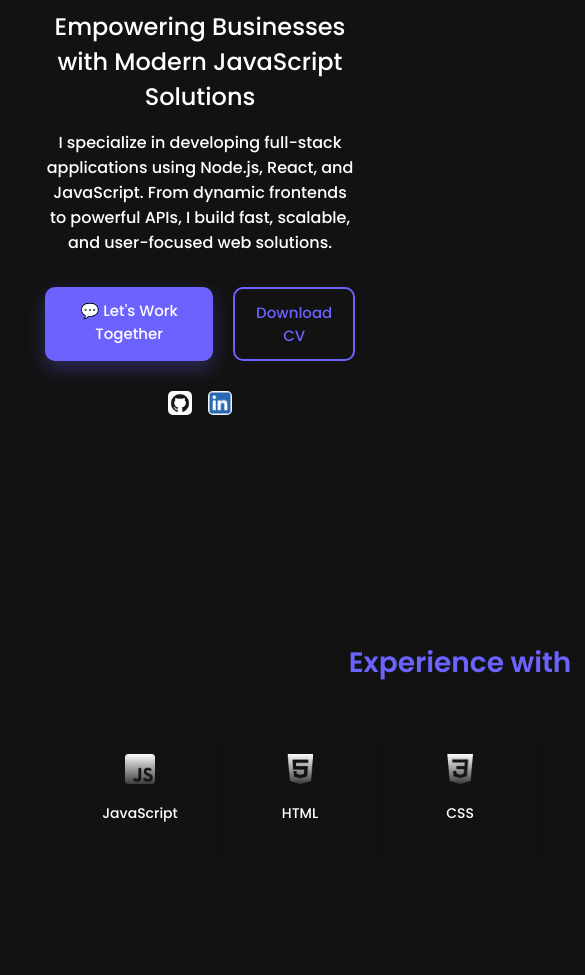
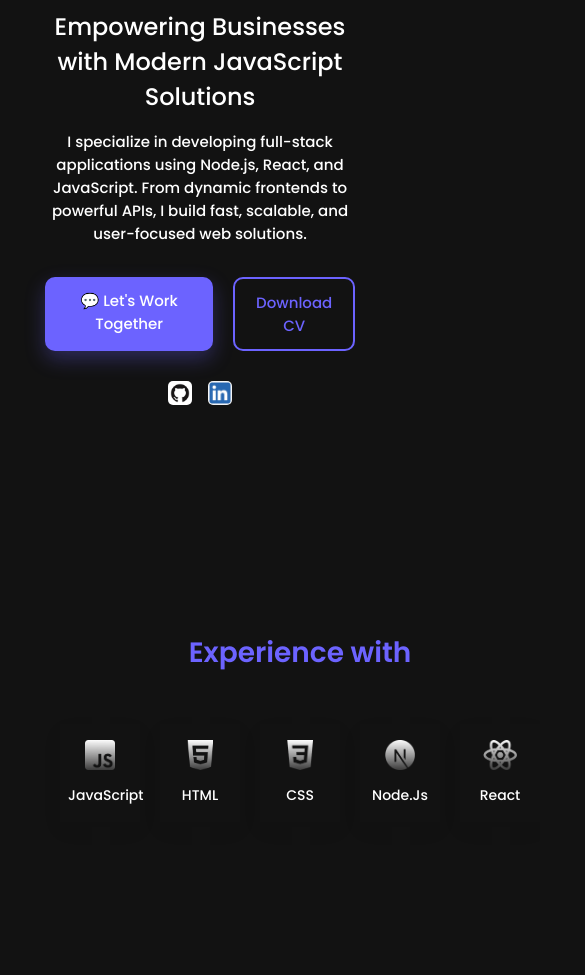
Before and after one commit to Sailaxmankukunoori/sailaxman_portfolio, a plain HTML site: page index.html in a window 390 px wide. Shown: the part 760-1735 px from the top of the page, 585 px wide, since content can reach past the window. Drawn offline with Linux system fonts and the light colour scheme.

Commit message:
responsive changes

```diff
--- a/Style/style.css
+++ b/Style/style.css
@@ -166,7 +166,7 @@ a {
 }
 
 .hero-text p {
-  font-size: 16px;
+  font-size: 15px;
   color: #fff;
   margin-bottom: 32px;
   max-width: 700px;
@@ -289,7 +289,7 @@ a {
 
 .skills {
   /* background-color: #121212; */
-  padding: 100px 60px;
+  padding: 80px 40px;
 }
 
 .section-title {
@@ -303,16 +303,16 @@ a {
 
 .skills-grid {
   display: flex;
-  flex-wrap: nowrap; /* No wrapping */
-  justify-content: center;
-  gap: 40px;
+  flex-wrap: nowrap; /* Allows multiple rows */
+  justify-content: center; /* Center the items */
+  text-align: center;
+  gap: 30px;
   padding-bottom: 10px;
 }
 
 .skill-card {
   /* background-color: #121212; */
-  /* padding: 25px 20px;
-  border-radius: 20px; */
+  /* padding: 25px 20px; */
   text-align: center;
   width: 200px;
   box-shadow: 0 8px 20px rgba(0, 0, 0, 0.05);
@@ -326,7 +326,7 @@ a {
 
 .skill-card img {
   height: 40px;
-  margin-bottom: 12px;
+  margin-bottom: 8px;
 }
 
 .skill-card h3 {
@@ -335,12 +335,10 @@ a {
   font-weight: 500;
 }
 
-/* SKILLS SECTION RESPONSIVE CODE */
-
-/* Responsive Skills Section */
-@media (max-width: 992px) {
+/* RESPONSIVE */
+@media (max-width: 768px) {
   .skills {
-    padding: 60px 30px;
+    padding: 60px 20px;
   }
 
   .section-title {
@@ -348,13 +346,13 @@ a {
   }
 
   .skills-grid {
+    grid-template-columns: repeat(auto-fit, minmax(80px, 1fr));
     gap: 20px;
-    padding-bottom: 20px;
   }
 
   .skill-card {
-    width: 140px;
-    padding: 20px;
+    width: 80px;
+    padding: 16px 8px;
   }
 
   .skill-card img {
@@ -365,16 +363,6 @@ a {
     font-size: 14px;
   }
 }
-
-/* Optional scrollbar hide for cleaner look */
-.skills-grid::-webkit-scrollbar {
-  height: 6px;
-}
-.skills-grid::-webkit-scrollbar-thumb {
-  background-color: #6c63ff;
-  border-radius: 10px;
-}
-
 /* SKILLS SECTION END */
 
 /* PROJECTS SECTION HERE */
```
